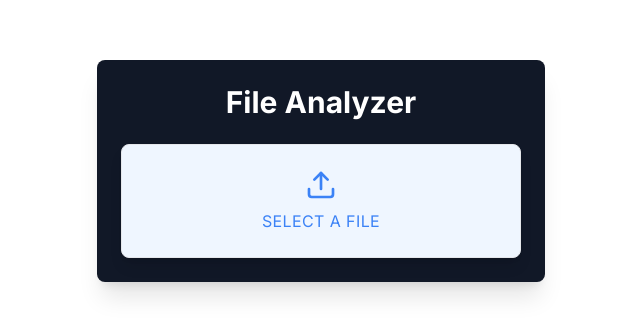
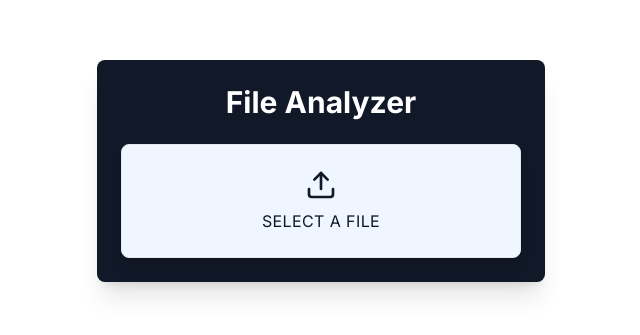
Before and after one commit to NAMANIND/test, a Next.js app: page /analyzer in a window 1280 px wide. Shown: the part 229-564 px from the top of the page, without its empty margins (319-959 px from the left). Built offline with nearby package versions, Linux system fonts and the light colour scheme.

Commit message:
updated analyzer component
Signed-off-by: adarsh-jaiss <its.adarshjaiss@gmail.com>

```diff
--- a/src/components/home/homepage.js
+++ b/src/components/home/homepage.js
@@ -92,9 +92,9 @@ export default function EnhancedFileUpload() {
         <h1 className="text-3xl font-bold mb-6 text-white text-center">File Analyzer</h1>
 
         {!file && (
-          <label className="flex flex-col items-center px-4 py-6 bg-blue-50 text-blue-500 rounded-lg shadow-lg tracking-wide uppercase border border-blue cursor-pointer hover:bg-blue-100 transition duration-300">
+          <label className="flex flex-col items-center px-4 py-6 bg-blue-50 text-gray-900 rounded-lg shadow-lg tracking-wide uppercase border border-blue cursor-pointer hover:bg-blue-100 transition duration-300">
             <Upload className="w-8 h-8" />
-            <span className="mt-2 text-base leading-normal">Select a file</span>
+            <span className="mt-2 text-base text-gray-900 leading-normal">Select a file</span>
             <input type='file' className="hidden" onChange={handleFileUpload} />
           </label>
         )}
```
